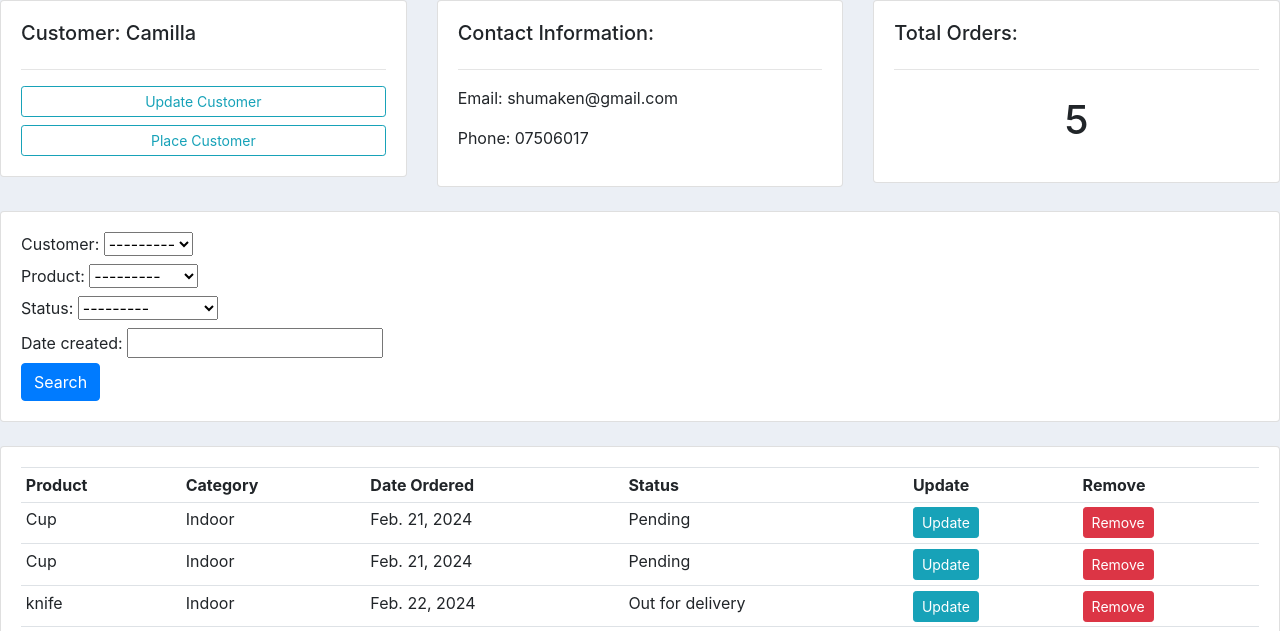
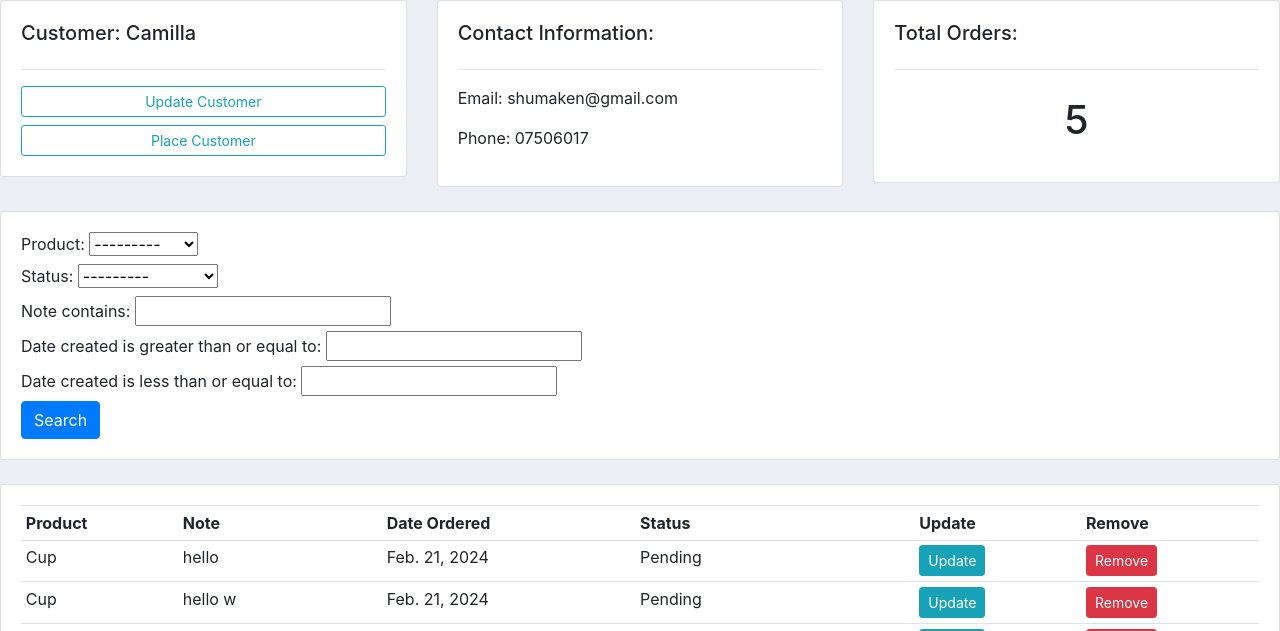
Before and after one commit to MoustafaRahal/djangoProject, a Django app: page /customer/1 in a window 1280 px wide. Shown: the part 66-697 px from the top of the page. Run offline with Django 5.2, Linux system fonts and the light colour scheme; data comes from the database, SQL or seed files in the repository.

Commit message:
a filter based on date and note (text) is now functioning in the customer template

```diff
--- a/accountsApp/filter.py
+++ b/accountsApp/filter.py
@@ -1,8 +1,12 @@
 import django_filters
 from .models import *
-
+from django_filters import DateFilter, CharFilter
 
 class OrderFilter(django_filters.FilterSet):
+    start_date = DateFilter(field_name='date_created', lookup_expr='gte')
+    end_date = DateFilter(field_name='date_created', lookup_expr='lte')
+    note = CharFilter(field_name='note', lookup_expr='icontains')
     class Meta:
         model = Order
         fields = '__all__'
+        exclude = ['customer', 'date_created']
--- a/accountsApp/models.py
+++ b/accountsApp/models.py
@@ -47,6 +47,7 @@ class Order(models.Model):
     product = models.ForeignKey(Product, null=True, on_delete=models.SET_NULL)
     status = models.CharField(max_length=200, null=True, choices=STATUS)
     date_created = models.DateField(auto_now_add=True)
+    note = models.CharField(max_length=200, null=True, blank=True)
 
     def __str__(self):
         return self.product.name
--- a/accountsApp/views.py
+++ b/accountsApp/views.py
@@ -31,7 +31,8 @@ def products(request):
 def customer(request, pk):
     customer = Customer.objects.get(id=pk)
     orders = customer.order_set.all()
-    myFilter = OrderFilter()
+    myFilter = OrderFilter(request.GET, queryset=orders)
+    orders = myFilter.qs
     context = {'customer': customer, 'orders': orders, 'myFilter': myFilter}
     return render(request, '../templates/customer.html', context)
 
--- a/templates/customer.html
+++ b/templates/customer.html
@@ -49,7 +49,7 @@
                 <table class="table table-sm">
                     <tr>
                         <th>Product</th>
-                        <th>Category</th>
+                        <th>Note</th>
                         <th>Date Ordered</th>
                         <th>Status</th>
                         <th>Update</th>
@@ -58,7 +58,7 @@
                     {% for i in orders %}
                         <tr>
                             <td>{{ i.product }}</td>
-                            <td>{{ i.product.category }}</td>
+                            <td>{{ i.note }}</td>
                             <td>{{ i.product.date_created }}</td>
                             <td>{{ i.status }}</td>
                             <td><a class="btn btn-sm btn-info" href="{% url 'update_order' i.id %}">Update</a></td>
```
Also changed, not shown: db.sqlite3.
